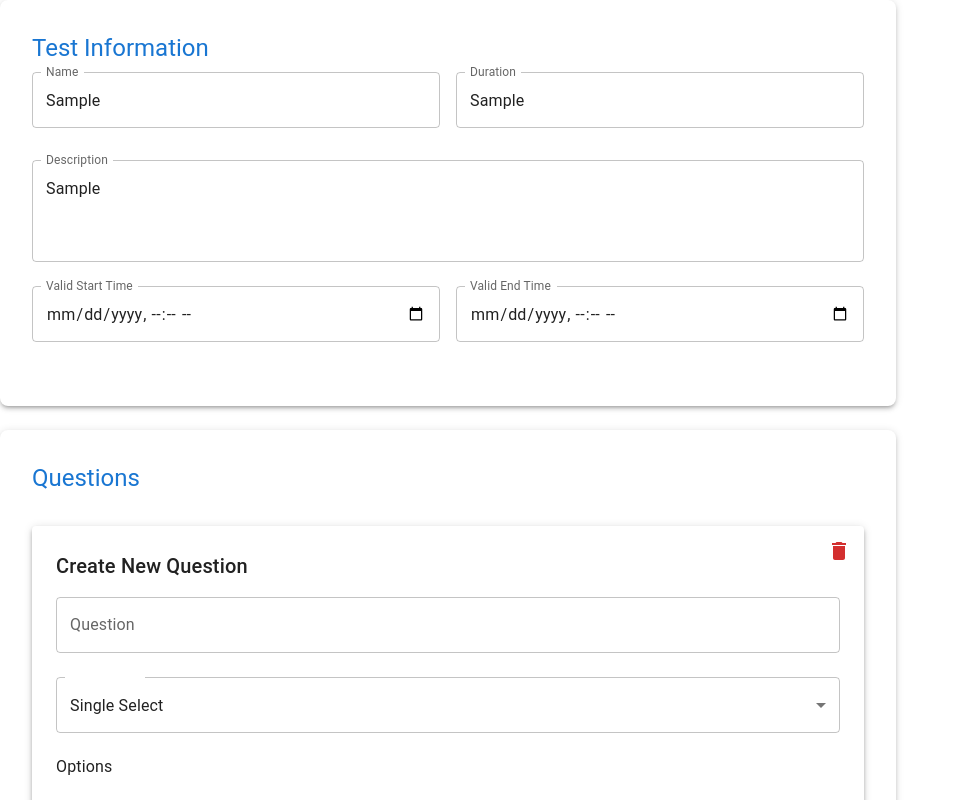
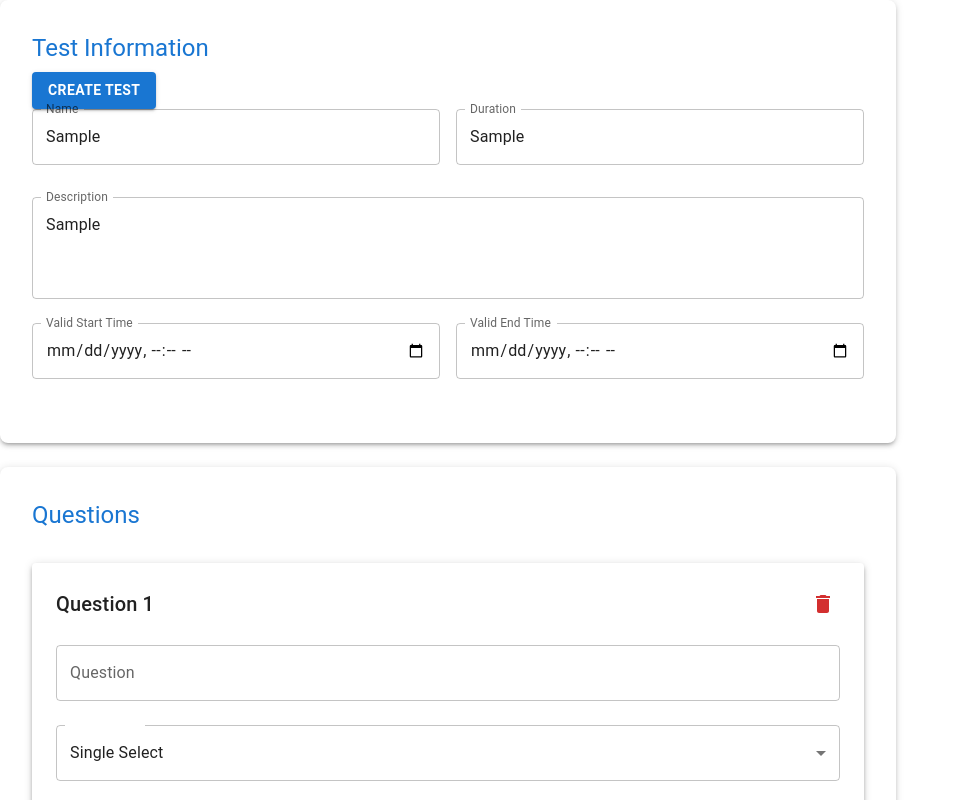
Before and after one commit to yashh1994/Face-detection-exam-system, a React (Vite) app in the folder Frontend/my-project/: page / in a window 1280 px wide. Both pictures are taken after typing "Sample", "Sample", "Sample" into the empty fields and a click on the button "ADD QUESTION". Shown: the top 800 px of the page, without its empty margins (0-961 px from the left). Built offline with nearby package versions, Linux system fonts and the light colour scheme.

Commit message:
Setup DB containerized

```diff
--- a/Frontend/my-project/src/Pages/CreateTest/Components/QuestionTemplate.jsx
+++ b/Frontend/my-project/src/Pages/CreateTest/Components/QuestionTemplate.jsx
@@ -2,8 +2,7 @@ import React, { useState } from 'react';
 import { TextField, Select, MenuItem, FormControl, Checkbox, Radio, IconButton, Typography, Box, Paper } from '@mui/material';
 import { AddCircleOutline, Delete } from '@mui/icons-material';
 
-
-function QuestionTemplate({ questionData, onUpdate, onRemove }) {
+function QuestionTemplate({ questionData, number, onUpdate, onRemove }) {
     const [questionText, setQuestionText] = useState(questionData.questionText);
     const [answerType, setAnswerType] = useState(questionData.answerType);
     const [options, setOptions] = useState(questionData.options);
@@ -11,6 +10,13 @@ function QuestionTemplate({ questionData, onUpdate, onRemove }) {
     // Add Option Handler
     const addOption = () => {
         const newOptions = [...options, { text: '', isCorrect: false }];
+        setOptions(newOptions);
+        onUpdate({ ...questionData, options: newOptions });
+    };
+
+    // Remove Option Handler
+    const removeOption = (index) => {
+        const newOptions = options.filter((_, i) => i !== index);
         setOptions(newOptions);
         onUpdate({ ...questionData, options: newOptions });
     };
@@ -31,16 +37,14 @@ function QuestionTemplate({ questionData, onUpdate, onRemove }) {
 
     return (
         <Paper elevation={4} sx={{ p: 3, width: '100%', margin: 'auto', mt: 4, position: 'relative' }}>
-            {/* Delete Icon at Top-Right */}
-            <IconButton onClick={onRemove} size="small" color="error" sx={{ position: 'absolute', top: 8, right: 8 }}>
-                <Delete />
-            </IconButton>
-
-            <Typography variant="h6" gutterBottom>
-                Create New Question
-            </Typography>
-
-            {/* Question Input */}
+            <Box display="flex" justifyContent="space-between" alignItems="center" mb={2}>
+                <Typography variant="h6" component="span">
+                    {"Question " + number}
+                </Typography>
+                <IconButton onClick={onRemove} size="small" color="error">
+                    <Delete />
+                </IconButton>
+            </Box>
             <TextField
                 label="Question"
                 fullWidth
@@ -99,6 +103,9 @@ function QuestionTemplate({ questionData, onUpdate, onRemove }) {
                             size="small"
                             fullWidth
                         />
+                        <IconButton onClick={() => removeOption(index)} size="small" color="error">
+                            <Delete />
+                        </IconButton>
                     </Box>
                 ))}
 
--- a/Frontend/my-project/src/Pages/CreateTest/CreateTest.jsx
+++ b/Frontend/my-project/src/Pages/CreateTest/CreateTest.jsx
@@ -37,7 +37,7 @@ function CreateTest() {
     };
 
     return (
-        <Box className="w-screen h-screen bg-blue-900 flex justify-center items-start p-4 overflow-y-auto">
+        <Box className="w-screen h-screen bg-blue-950 flex justify-center items-start p-4 overflow-y-auto">
             <Box sx={{ width: '70%', display: 'flex', flexDirection: 'column', gap: 3 }}>
 
                 {/* General Test Information */}
@@ -49,9 +49,29 @@ function CreateTest() {
                         backgroundColor: 'white',
                     }}
                 >
+                    <div className='flex flex-row mb-8'>
                     <Typography variant="h5" color="primary" gutterBottom>
                         Test Information
                     </Typography>
+                    <Button
+                        variant="contained"
+                        color="primary"
+                        onClick={() => {
+                            console.log({
+                                testInfo,
+                                questions
+                            });
+                        }}
+                        sx={{
+                            marginLeft: 'auto',
+                            fontWeight: 'bold',
+                            height: 'fit-content'
+                        }}
+                    >
+                        Create Test
+                    </Button>
+                    </div>
+
                     <Box display="flex" gap={2} mb={4}>
                         <TextField
                             label="Name"
@@ -69,7 +89,7 @@ function CreateTest() {
                             onChange={handleTestInfoChange}
                             fullWidth
                             variant="outlined"
-                            placeholder="Enter test duration"
+                            placeholder="Enter test duration in Minutes. (ex.  10, 30)"
                         />
                     </Box>
                     <TextField
@@ -120,18 +140,15 @@ function CreateTest() {
                         Questions
                     </Typography>
 
-                    {/* Render Questions */}
-                    {questions.map((question) => (
-                        //<Paper key={question.id} elevation={2} sx={{ p: 3, mt: 2 }}>
-                            <QuestionTemplate
-                                questionData={question}
-                                onUpdate={(updatedQuestion) => updateQuestion(question.id, updatedQuestion)}
-                                onRemove={() => removeQuestion(question.id)}
-                            />
-                        //</Paper>
+                    {questions.map((question, index) => (
+                        <QuestionTemplate
+                            key={question.id}
+                            questionData={question}
+                            number={index + 1}
+                            onUpdate={(updatedQuestion) => updateQuestion(question.id, updatedQuestion)}
+                            onRemove={() => removeQuestion(question.id)}
+                        />
                     ))}
-
-                    {/* Add Question Button */}
                     <Box sx={{ display: 'flex', justifyContent: 'center', mt: 2 }}>
                         <Button
                             variant="contained"
```
Also changed, not shown: 2 other files (tests, documents, lock files or other folders).
